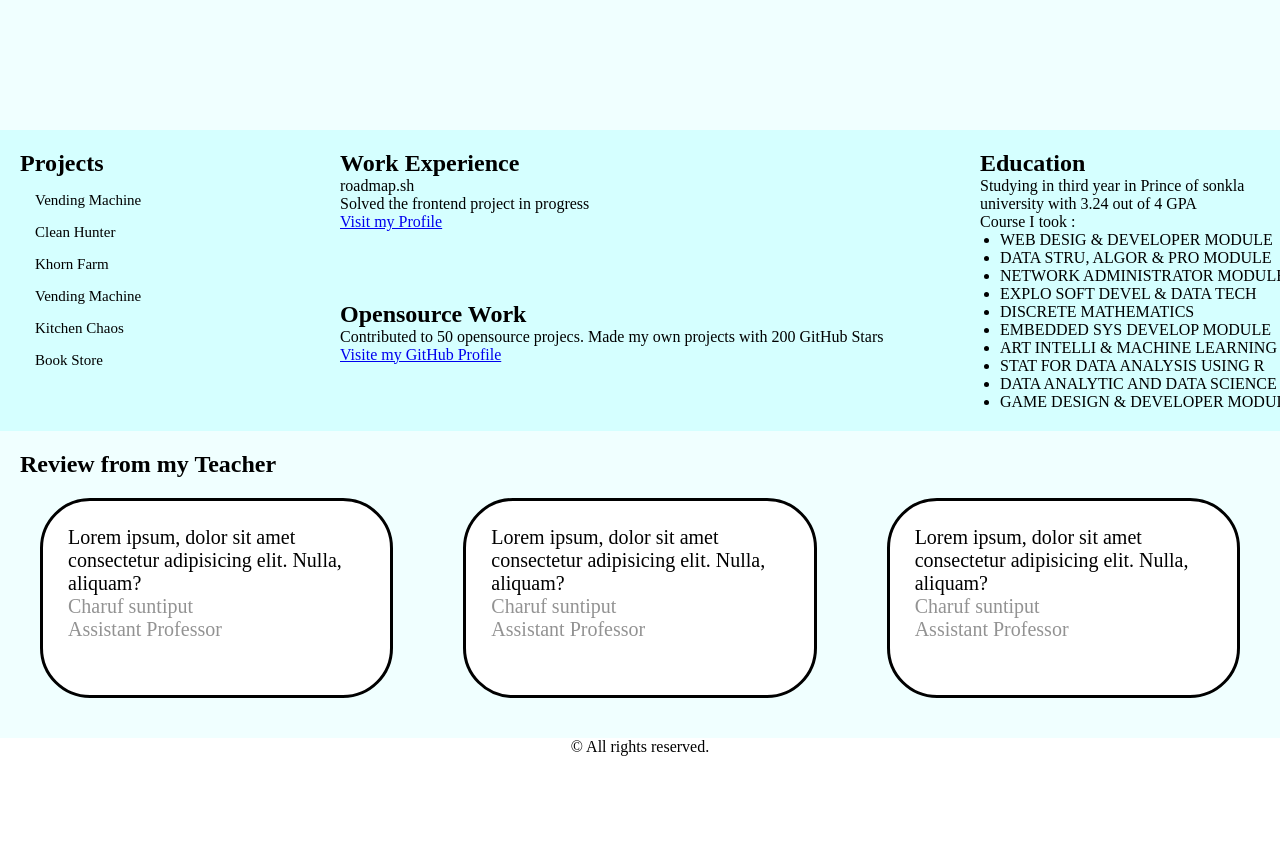
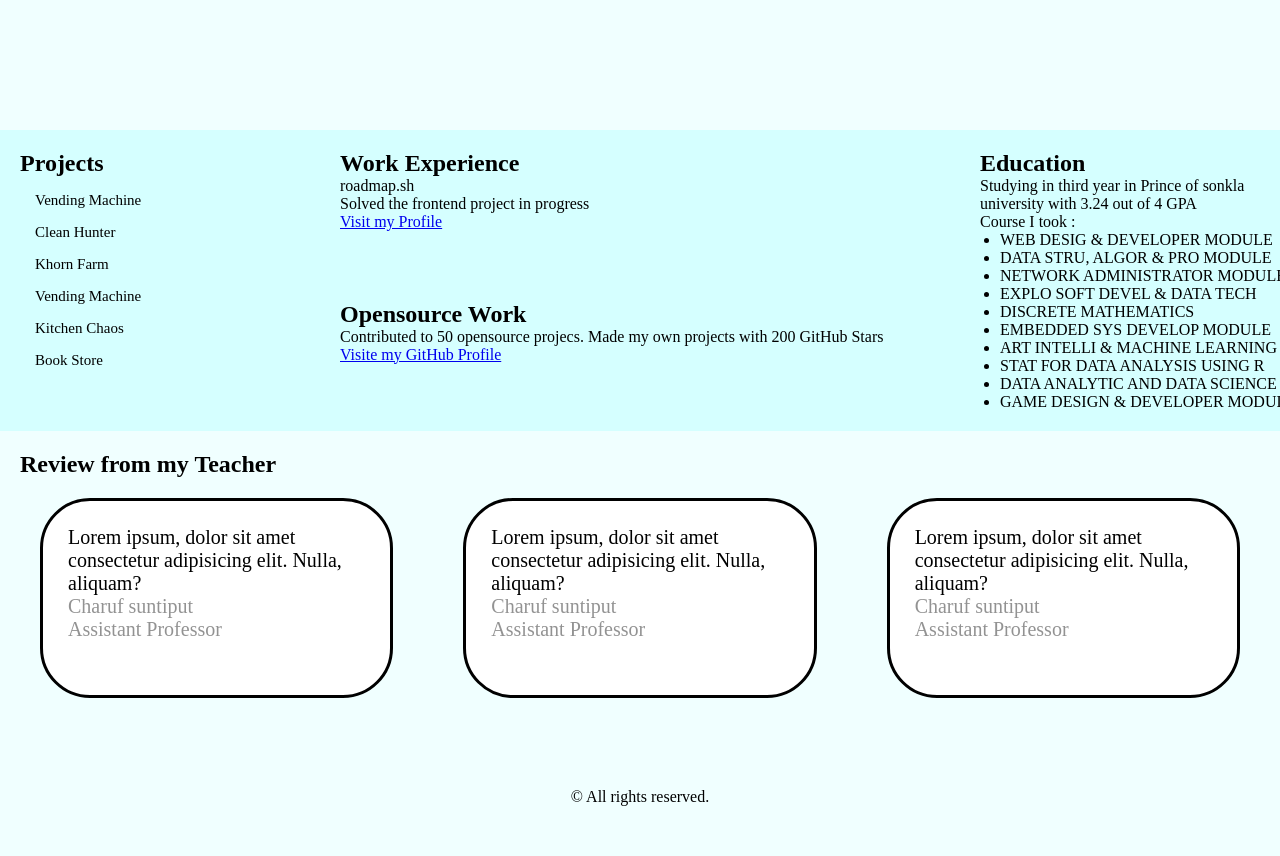
Before and after one commit to CHARIF-SANTIPET/02-Basic-HTML-Website, a plain HTML site: page index.html in a window 1280 px wide. Shown: the part 260-1116 px from the top of the page. Before the commit the page ends 1016 px from the top, so only its background shows below. Drawn offline with Linux system fonts and the light colour scheme.

Commit message:
adding footer

```diff
--- a/index.html
+++ b/index.html
@@ -97,10 +97,11 @@
                 </article>
             </div>
         </section>
-        <footer>
-            <p>© All rights reserved.</p>
-        </footer>
     </main>
+    <footer>
+        © All rights reserved.
+    </footer>
+
 
 </body>
 </html>
--- a/style.css
+++ b/style.css
@@ -94,7 +94,7 @@ nav {
 }
 main {
     display: flex;
-    height: 400px;
+    /* height: 400px; */
     max-width: 100%;
     display: flex;
     flex-wrap: wrap;
@@ -103,5 +103,6 @@ main {
 
 footer {
     text-align: center;
-    margin: auto;
+    padding: 50px;
+    background-color: azure;
 }
```
